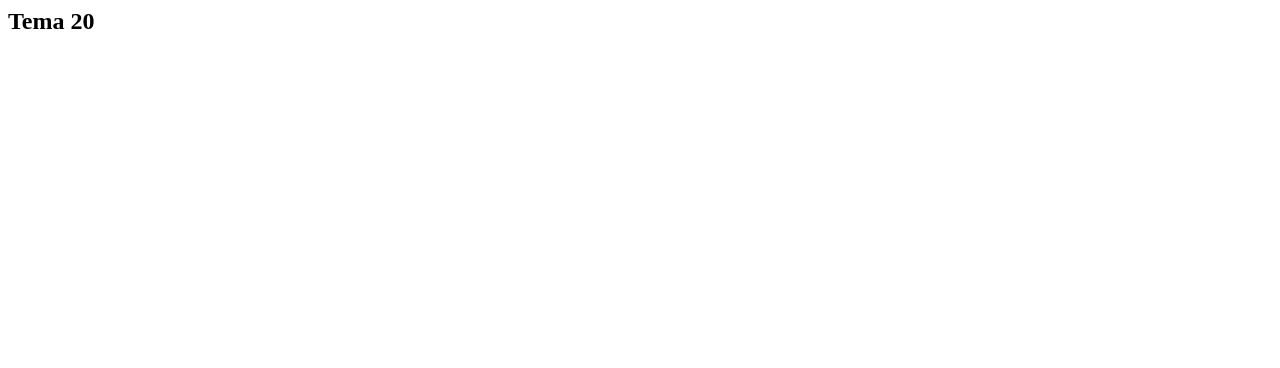
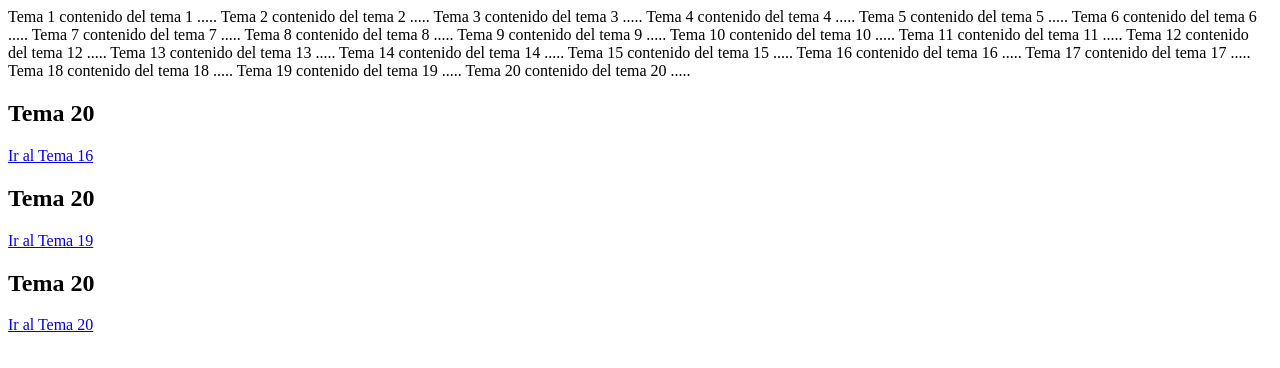
Before and after one commit to ZamoRaquel/DYP-WEB, a plain HTML site: page anclas.html in a window 1280 px wide. Drawn offline with Linux system fonts and the light colour scheme.

Commit message:
anclas.html

```diff
--- a/anclas.html
+++ b/anclas.html
@@ -1 +1,79 @@
+<!DOCTYPE html>
+<html lang="es">
+<head>
+     <meta charset="utf-8">
+    <title> anclas </title>
+</head>
+<body>
+
+  Tema 1
+contenido del tema 1 .....
+
+Tema 2
+contenido del tema 2 .....
+
+Tema 3
+contenido del tema 3 .....
+
+Tema 4
+contenido del tema 4 .....
+
+Tema 5
+contenido del tema 5 .....
+
+Tema 6
+contenido del tema 6 .....
+
+Tema 7
+contenido del tema 7 .....
+
+Tema 8
+contenido del tema 8 .....
+
+Tema 9
+contenido del tema 9 .....
+
+Tema 10
+contenido del tema 10 .....
+
+Tema 11
+contenido del tema 11 .....
+
+Tema 12
+contenido del tema 12 .....
+
+Tema 13
+contenido del tema 13 .....
+
+Tema 14
+contenido del tema 14 .....
+
+Tema 15
+contenido del tema 15 .....
+
+Tema 16
+contenido del tema 16 .....
+
+Tema 17
+contenido del tema 17 .....
+
+Tema 18
+contenido del tema 18 .....
+
+Tema 19
+contenido del tema 19 .....
+
+Tema 20
+contenido del tema 20 .....
+
 <h2 id="T20"> Tema 20 </h2>
+
+  <a href="#T20">Ir al Tema 16</a>
+
+<h2 id="T20"> Tema 20 </h2>
+
+  <a href="#T20">Ir al Tema 19</a>
+
+<h2 id="T20"> Tema 20 </h2>
+
+  <a href="#T20">Ir al Tema 20</a>
```
